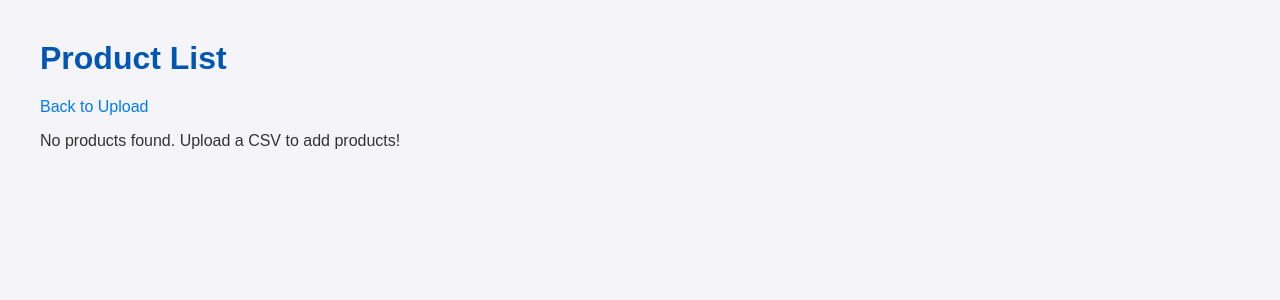
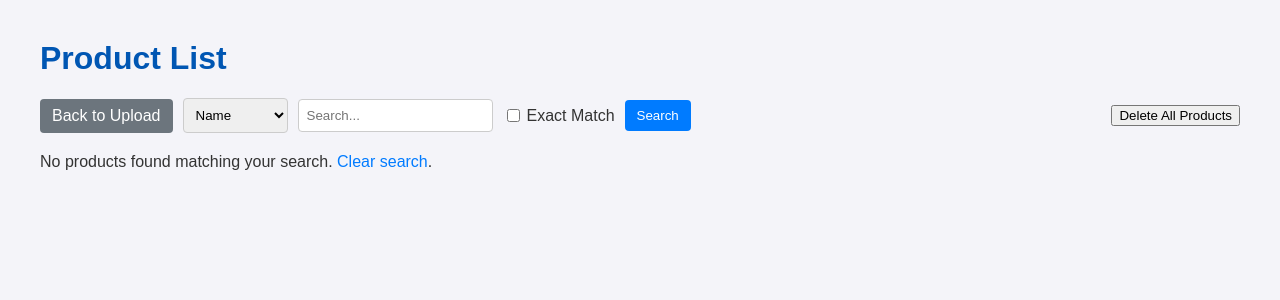
Before and after one commit to SiddhantDayal/CSVUpload, a Flask app: page /products in a window 1280 px wide. Shown: the top 300 px of the page. Run offline with Flask 3, Linux system fonts and the light colour scheme.

Commit message:
chore: add bulk delete and ledger sorting and searching

```diff
--- a/app.py
+++ b/app.py
@@ -68,31 +68,59 @@ def task_status(task_id):
 
 @app.route("/products")
 def list_products():
-    # Sorting parameters
-    sort_by = request.args.get('sort_by', 'id', type=str)
+    page = request.args.get('page', 1, type=int)
+    sort_by = request.args.get('sort_by', 'name', type=str) # Default sort to 'name'
     sort_order = request.args.get('sort_order', 'asc', type=str)
 
-    # Validate sort_by parameter to prevent arbitrary input
-    if sort_by not in ['id', 'sku', 'name', 'description', 'active']:
-        sort_by = 'id'
+    # Advanced search parameters
+    search_field = request.args.get('search_field', 'name', type=str) # Default search field to 'name'
+    search_value = request.args.get('search_value', '', type=str)
+    exact_match = request.args.get('exact_match', type=bool)
 
-    # Get the column attribute from the Product model
+    query = Product.query
+
+    # Advanced search filter
+    allowed_fields = ['sku', 'name', 'description'] # Removed 'id'
+    if search_field in allowed_fields and search_value:
+        search_column = getattr(Product, search_field)
+        if exact_match:
+            query = query.filter(search_column == search_value)
+        else:
+            query = query.filter(search_column.ilike(f"%{search_value}%"))
+
+    # Validate sort_by parameter
+    if sort_by not in ['sku', 'name', 'description']: # Removed 'id' and 'active'
+        sort_by = 'name' # Fallback to 'name'
+
     sort_column = getattr(Product, sort_by)
 
-    # Apply descending order if requested
     if sort_order == 'desc':
-        query = Product.query.order_by(sort_column.desc())
+        query = query.order_by(sort_column.desc())
     else:
-        query = Product.query.order_by(sort_column.asc())
+        query = query.order_by(sort_column.asc())
 
-    # Pagination
-    page = request.args.get('page', 1, type=int)
     products = query.paginate(page=page, per_page=100)
 
     return render_template("products.html",
                            products=products,
                            sort_by=sort_by,
-                           sort_order=sort_order)
+                           sort_order=sort_order,
+                           search_field=search_field,
+                           search_value=search_value,
+                           exact_match=exact_match)
+
+@app.route("/products/delete-all", methods=["POST"])
+def delete_all_products():
+    """Deletes all products from the database."""
+    try:
+        # Efficiently delete all rows
+        db.session.query(Product).delete()
+        db.session.commit()
+        flash("All products have been successfully deleted.", "success")
+    except Exception as e:
+        db.session.rollback()
+        flash(f"An error occurred while deleting products: {e}", "error")
+    return redirect(url_for('list_products'))
 
 @app.route("/products/<int:product_id>/edit", methods=["GET", "POST"])
 def edit_product(product_id):
--- a/templates/products.html
+++ b/templates/products.html
@@ -5,6 +5,12 @@
     <style>
         body { font-family: sans-serif; margin: 40px; background-color: #f4f4f9; color: #333; }
         h1 { color: #0056b3; }
+        .controls { display: flex; justify-content: space-between; align-items: center; margin-bottom: 20px; flex-wrap: wrap; gap: 10px;}
+        .search-form { display: flex; gap: 10px; align-items: center; }
+        .search-form input[type="search"], .search-form select { padding: 8px; border: 1px solid #ccc; border-radius: 4px; }
+        .search-form button { background-color: #007bff; color: white; padding: 8px 12px; border: none; border-radius: 4px; cursor: pointer; }
+        .search-form button:hover { background-color: #0056b3; }
+        .search-form label { display: flex; align-items: center; gap: 4px; }
         table { width: 100%; border-collapse: collapse; margin-top: 20px; background: #fff; box-shadow: 0 2px 4px rgba(0,0,0,0.1); }
         th, td { border: 1px solid #ddd; padding: 10px; text-align: left; }
         th { background-color: #007bff; color: white; position: relative; }
@@ -29,7 +35,8 @@
         tr:nth-child(even) { background-color: #f2f2f2; }
         a { color: #007bff; text-decoration: none; }
         a:hover { text-decoration: underline; }
-        .back-link { display: block; margin-top: 20px; }
+        .back-link { display: inline-block; padding: 8px 12px; background-color: #6c757d; color: white; border-radius: 4px; text-decoration: none; }
+        .back-link:hover { background-color: #5a6268; text-decoration: none; }
         .active-status {
             padding: 5px 10px;
             border-radius: 3px;
@@ -61,27 +68,51 @@
 </head>
 <body>
     <h1>Product List</h1>
-    <a href="/" class="back-link">Back to Upload</a>
+    <div class="controls">
+        <a href="/" class="back-link">Back to Upload</a>
+        <form method="get" action="{{ url_for('list_products') }}" class="search-form">
+            <select name="search_field">
+                <option value="sku" {% if search_field == 'sku' %}selected{% endif %}>SKU</option>
+                <option value="name" {% if search_field == 'name' %}selected{% endif %}>Name</option>
+                <option value="description" {% if search_field == 'description' %}selected{% endif %}>Description</option>
+            </select>
+            <input type="search" name="search_value" value="{{ search_value or '' }}" placeholder="Search...">
+            <label>
+                <input type="checkbox" name="exact_match" value="True" {% if exact_match %}checked{% endif %}>
+                Exact Match
+            </label>
+            <button type="submit">Search</button>
+        </form>
+        <form method="post" action="{{ url_for('delete_all_products') }}" style="margin-left: auto;">
+            <button type="submit" class="delete-all-btn" onclick="return confirm('Are you sure you want to permanently delete ALL products? This cannot be undone.');">Delete All Products</button>
+        </form>
+    </div>
+
+    {# Flash messages display #}
+    {% with messages = get_flashed_messages(with_categories=true) %}
+        {% if messages %}
+            <div class="flash-messages">
+            {% for category, message in messages %}
+                <div class="flash {{ category }}">{{ message }}</div>
+            {% endfor %}
+            </div>
+        {% endif %}
+    {% endwith %}
+
 
     {% if products.items %}
     <table>
         <thead>
             <tr>
                 {% set next_order = 'desc' if sort_order == 'asc' else 'asc' %}
-                <th class="sortable {% if sort_by == 'id' %}sorted-{{ sort_order }}{% endif %}">
-                    <a href="{{ url_for('list_products', page=products.page, sort_by='id', sort_order=next_order if sort_by == 'id' else 'asc') }}">ID</a>
-                </th>
                 <th class="sortable {% if sort_by == 'sku' %}sorted-{{ sort_order }}{% endif %}">
-                    <a href="{{ url_for('list_products', page=products.page, sort_by='sku', sort_order=next_order if sort_by == 'sku' else 'asc') }}">SKU</a>
+                    <a href="{{ url_for('list_products', page=products.page, sort_by='sku', sort_order=next_order if sort_by == 'sku' else 'asc', search_field=search_field, search_value=search_value, exact_match=exact_match) }}">SKU</a>
                 </th>
                 <th class="sortable {% if sort_by == 'name' %}sorted-{{ sort_order }}{% endif %}">
-                    <a href="{{ url_for('list_products', page=products.page, sort_by='name', sort_order=next_order if sort_by == 'name' else 'asc') }}">Name</a>
+                    <a href="{{ url_for('list_products', page=products.page, sort_by='name', sort_order=next_order if sort_by == 'name' else 'asc', search_field=search_field, search_value=search_value, exact_match=exact_match) }}">Name</a>
                 </th>
                 <th class="sortable {% if sort_by == 'description' %}sorted-{{ sort_order }}{% endif %}">
-                    <a href="{{ url_for('list_products', page=products.page, sort_by='description', sort_order=next_order if sort_by == 'description' else 'asc') }}">Description</a>
-                </th>
-                <th class="sortable {% if sort_by == 'active' %}sorted-{{ sort_order }}{% endif %}" >
-                    <a href="{{ url_for('list_products', page=products.page, sort_by='active', sort_order=next_order if sort_by == 'active' else 'asc') }}">Active</a>
+                    <a href="{{ url_for('list_products', page=products.page, sort_by='description', sort_order=next_order if sort_by == 'description' else 'asc', search_field=search_field, search_value=search_value, exact_match=exact_match) }}">Description</a>
                 </th>
                 <th>Actions</th>
             </tr>
@@ -89,15 +120,9 @@
         <tbody>
             {% for product in products.items %}
             <tr>
-                <td>{{ product.id }}</td>
                 <td>{{ product.sku }}</td>
                 <td>{{ product.name }}</td>
                 <td>{{ product.description }}</td>
-                <td>
-                    <span class="active-status active-{{ product.active | lower }}">
-                        {{ 'Active' if product.active else 'Inactive' }}
-                    </span>
-                </td>
                 <td>
                     <a href="/products/{{ product.id }}/edit">Edit</a> |
                     <form action="/products/{{ product.id }}/delete" method="post" style="display:inline;">
@@ -112,7 +137,7 @@
     <div class="pagination">
         {# Previous Page Link #}
         {% if products.has_prev %}
-            <a href="{{ url_for('list_products', page=products.prev_num, sort_by=sort_by, sort_order=sort_order) }}">&laquo; Previous</a>
+            <a href="{{ url_for('list_products', page=products.prev_num, sort_by=sort_by, sort_order=sort_order, search_field=search_field, search_value=search_value, exact_match=exact_match) }}">&laquo; Previous</a>
         {% else %}
             <span class="disabled">&laquo; Previous</span>
         {% endif %}
@@ -123,7 +148,7 @@
                 {% if products.page == page_num %}
                     <span class="current">{{ page_num }}</span>
                 {% else %}
-                    <a href="{{ url_for('list_products', page=page_num, sort_by=sort_by, sort_order=sort_order) }}">{{ page_num }}</a>
+                    <a href="{{ url_for('list_products', page=page_num, sort_by=sort_by, sort_order=sort_order, search_field=search_field, search_value=search_value, exact_match=exact_match) }}">{{ page_num }}</a>
                 {% endif %}
             {% else %}
                 <span>...</span>
@@ -132,14 +157,25 @@
 
         {# Next Page Link #}
         {% if products.has_next %}
-            <a href="{{ url_for('list_products', page=products.next_num, sort_by=sort_by, sort_order=sort_order) }}">Next &raquo;</a>
+            <a href="{{ url_for('list_products', page=products.next_num, sort_by=sort_by, sort_order=sort_order, search_field=search_field, search_value=search_value, exact_match=exact_match) }}">Next &raquo;</a>
         {% else %}
             <span class="disabled">Next &raquo;</span>
         {% endif %}
+
+        {# Go to Page Form #}
+        <form method="get" action="{{ url_for('list_products') }}" style="display: inline-flex; margin-left: 10px; align-items: center; gap: 5px;">
+            <input type="number" name="page" value="{{ products.page }}" min="1" max="{{ products.pages }}" style="width: 60px; padding: 8px; border: 1px solid #ddd; border-radius: 4px;">
+            <input type="hidden" name="sort_by" value="{{ sort_by }}">
+            <input type="hidden" name="sort_order" value="{{ sort_order }}">
+            <input type="hidden" name="search_field" value="{{ search_field }}">
+            <input type="hidden" name="search_value" value="{{ search_value }}">
+            <input type="hidden" name="exact_match" value="{{ 'True' if exact_match else 'False' }}">
+            <button type="submit" style="background-color: #007bff; color: white; padding: 8px 12px; border: none; border-radius: 4px; cursor: pointer;">Go</button>
+        </form>
     </div>
 
     {% else %}
-    <p>No products found. Upload a CSV to add products!</p>
+    <p>No products found matching your search. <a href="{{ url_for('list_products') }}">Clear search</a>.</p>
     {% endif %}
 </body>
 </html>
```
Also changed, not shown: static/assets/sort-result-icon.svg (renamed from static/assets/sort-result-icon-99.svg).
